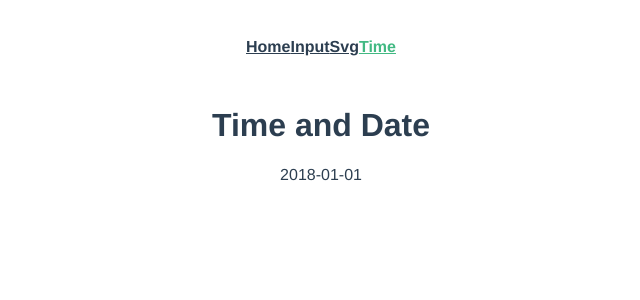
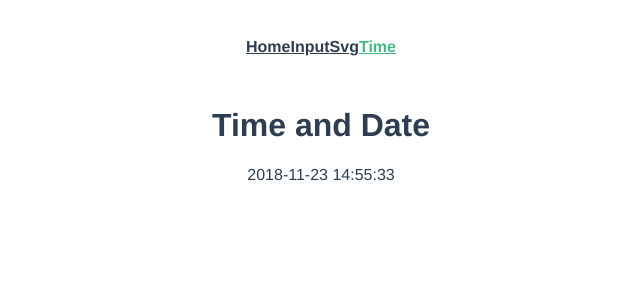
Before and after one commit to PaxExterminatus/vue-dev-kit, a Vue app: page /time in a window 1280 px wide. Shown: the top 300 px of the page, without its empty margins (319-959 px from the left). Built offline with nearby package versions, Linux system fonts and the light colour scheme.

Commit message:
add time lib

```diff
--- a/src/views/TimePage.vue
+++ b/src/views/TimePage.vue
@@ -1,7 +1,7 @@
 <template>
     <div class="home">
         <h1>Time and Date</h1>
-        <time-ago :dt="'2018-01-01'"></time-ago>
+        <time-ago :dt="'2018-11-23 14:55:33'"></time-ago>
     </div>
 </template>
 
```
